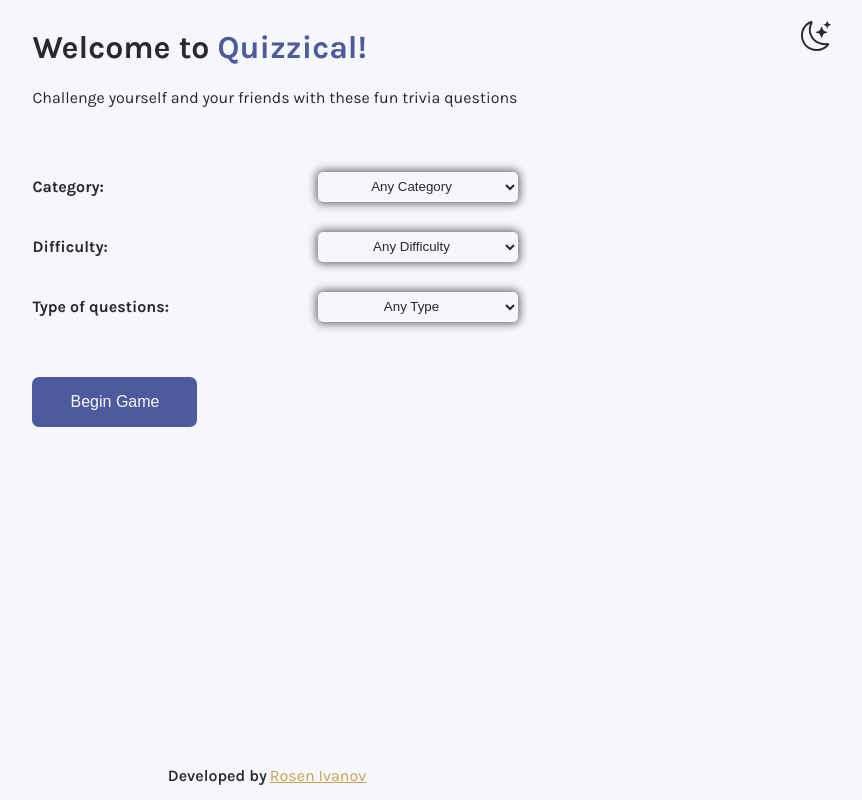
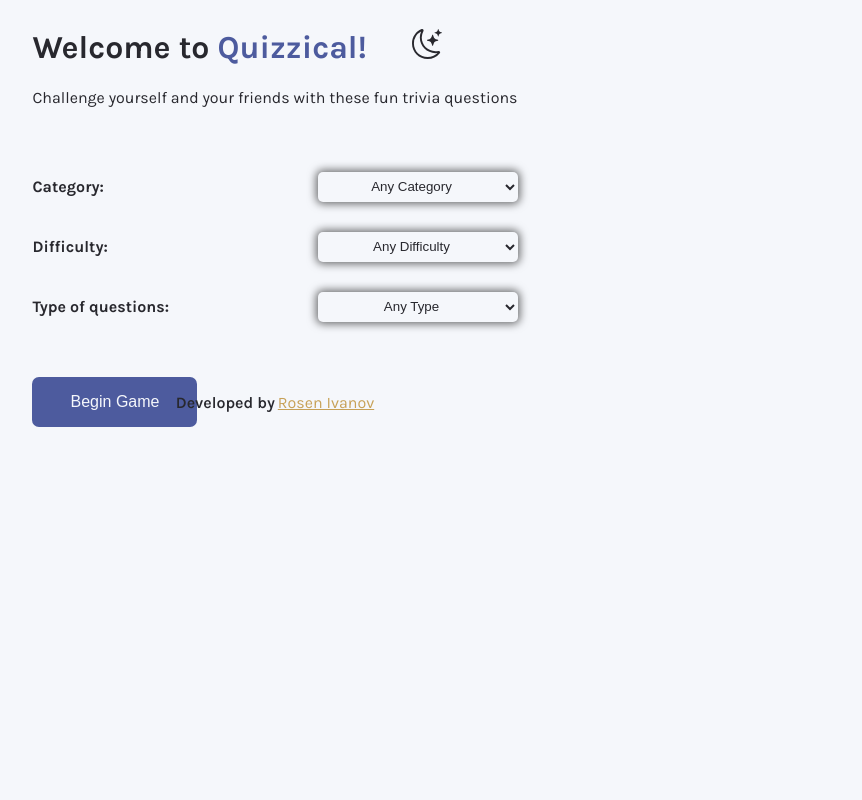
Before and after one commit to Avitohol1/Quizzical, a React (Create React App) app: page /quizzical/questions in a window 1280 px wide. Shown: the whole page, without its empty margins (373-1235 px from the left). Built offline with nearby package versions, Linux system fonts and the light colour scheme.

Commit message:
fixed positioning of check-answers-button and footer

```diff
--- a/src/Components/Footer.css
+++ b/src/Components/Footer.css
@@ -3,13 +3,12 @@ footer {
     align-items: center;
     justify-content: center;
     position: absolute;
-    bottom: 0;
+    bottom: 9px;
     left: 0;
     width: 100%;
     height: 30px;
     font-size: 16px;
     color: var(--text);
-    padding-bottom: 10px;
     font-weight: 600;
 }
 
--- a/src/Components/QuestionList.css
+++ b/src/Components/QuestionList.css
@@ -1,6 +1,6 @@
 .check-answers-button {
     background-color: var(--primary);
-    font-size: 16px;
+    font-size: 18px;
     color: var(--text);
     border: none;
     border-radius: 7px;
@@ -8,8 +8,9 @@
     width: 165px;
     height: 50px;
     align-self: center;
-    margin-top: 100px;
+    margin-top: 3rem;
     cursor: pointer;
+    margin-bottom: 4rem;
 }
 
 .start-over-button {
--- a/src/index.css
+++ b/src/index.css
@@ -36,6 +36,11 @@
     right: 20px;
   }
 }
+
+#root {
+  position: relative;
+}
+
 body {
   background-color: var(--bg);
   color: var(--text);
```
